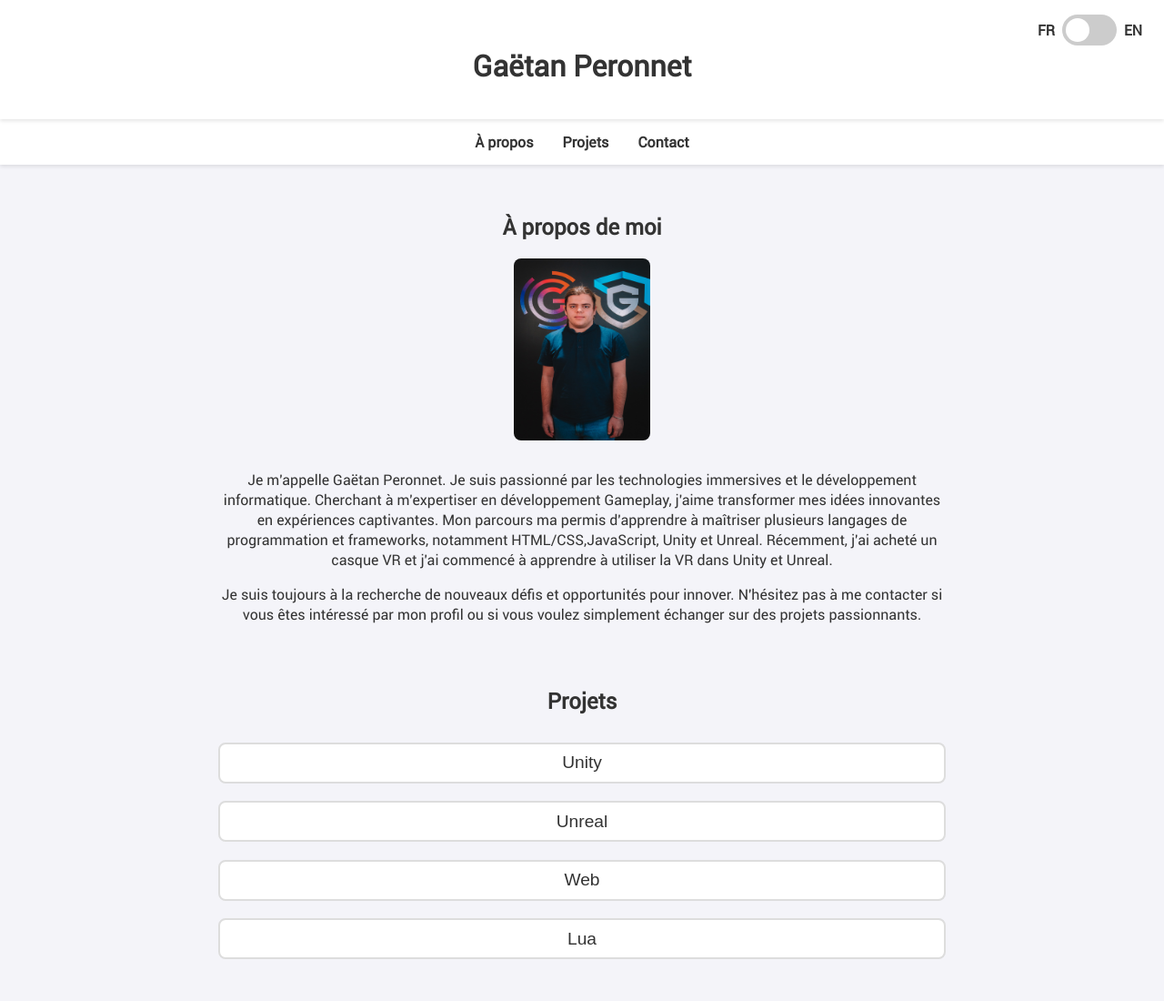
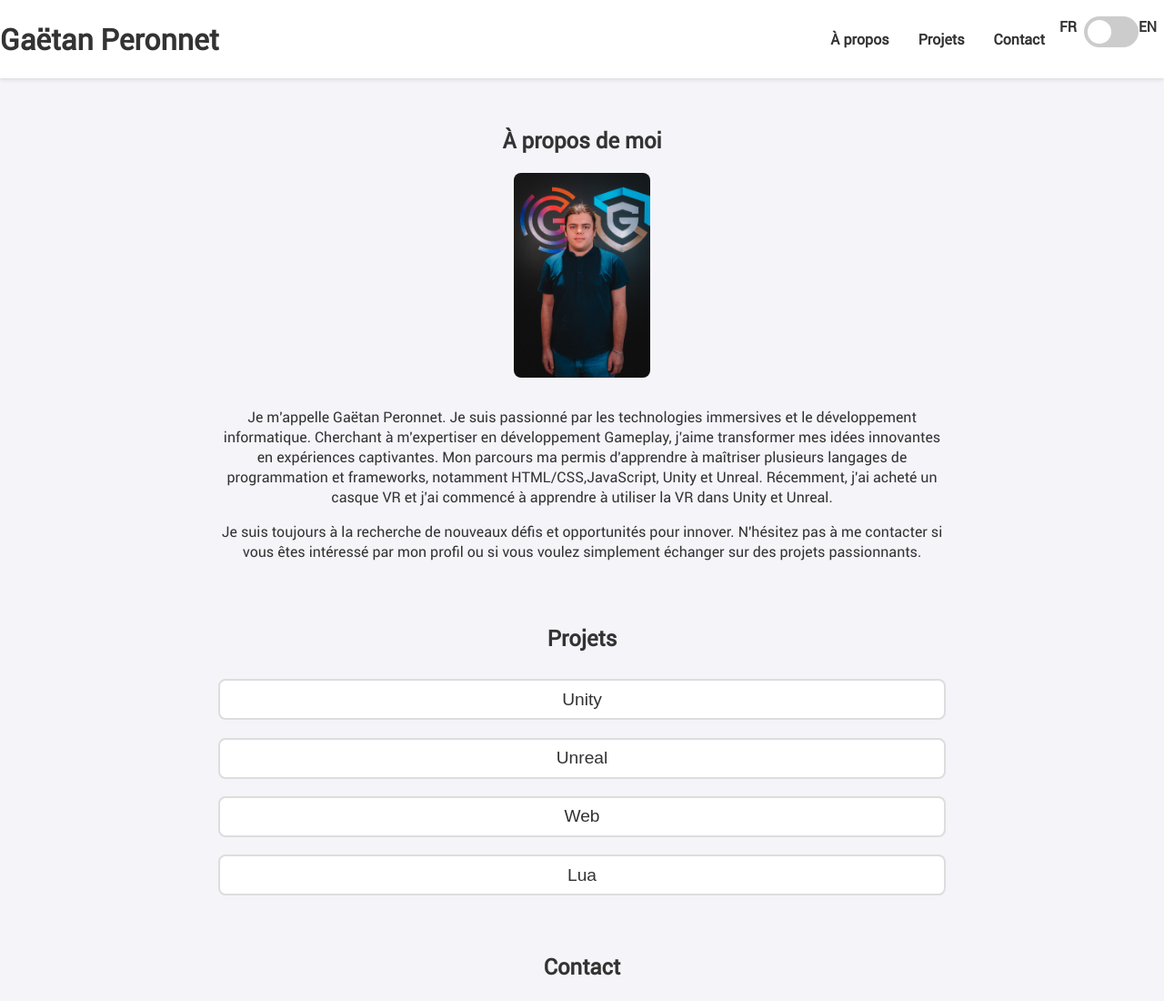
Before and after one commit to GaetanPe/Portfolio, a plain HTML site: page index.html in a window 1280 px wide. Shown: the top 1100 px of the page at 91% size. Drawn offline with Linux system fonts and the light colour scheme.

Commit message:
commencement du nettoyage du code

```diff
--- a/index.html
+++ b/index.html
@@ -13,20 +13,20 @@
         <div class="header-content">
             <h1>Gaëtan Peronnet</h1>
         </div>
-        <div class="language-switcher">
-            <span class="lang-label">FR</span>
+        <nav>
+        <a href="#about" data-lang-fr="À propos" data-lang-en="About">À propos</a>
+        <a href="#projects" data-lang-fr="Projets" data-lang-en="Projects">Projets</a>
+        <a href="#contact" data-lang-fr="Contact" data-lang-en="Contact">Contact</a>
+         <span class="lang-label">FR</span>
             <label class="switch">
                 <input type="checkbox" id="language-selector">
                 <span class="slider round"></span>
             </label>
             <span class="lang-label">EN</span>
-        </div>
+        </nav>
     </header>
-    <nav>
-        <a href="#about" data-lang-fr="À propos" data-lang-en="About">À propos</a>
-        <a href="#projects" data-lang-fr="Projets" data-lang-en="Projects">Projets</a>
-        <a href="#contact" data-lang-fr="Contact" data-lang-en="Contact">Contact</a>
-    </nav>
+
+
     <div class="container">
         <section id="about" class="section">
             <h2 data-lang-fr="À propos de moi" data-lang-en="About Me">À propos de moi</h2>
--- a/styles.css
+++ b/styles.css
@@ -18,39 +18,30 @@ body {
 }
 
 header {
+    display: flex;
+    justify-content: space-between;
+    align-items: center;
     background-color: #ffffff; /* Couleur claire pour le header */
     color: #333;
-    padding: 1em 0;
-    text-align: center;
     width: 100%;
-    position: relative;
     box-shadow: 0 2px 4px rgba(0, 0, 0, 0.1); /* Léger ombrage */
 }
 
 .header-content {
-    padding-top: 1%;
+
     display: flex;
     flex-direction: column;
     align-items: center;
 }
 
-.language-switcher {
-    position: absolute;
-    top: 1em;
-    right: 1em;
-    display: flex;
-    justify-content: center;
-    align-items: center;
-}
-
 .lang-label {
-    margin: 0 0.5em;
+    margin-right: 0.5em;
     font-weight: bold;
 }
 
 .switch {
     position: relative;
-    display: inline-block;
+
     width: 60px;
     height: 34px;
 }
@@ -94,12 +85,9 @@ input:checked + .slider:before {
 }
 
 nav {
-    background-color: #ffffff; /* Navigation claire */
+    background-color: #ffffff;
     overflow: hidden;
-    width: 100%;
     display: flex;
-    justify-content: center;
-    box-shadow: 0 2px 4px rgba(0, 0, 0, 0.1);
 }
 
 nav a {
@@ -144,7 +132,7 @@ h2 {
 .profile-photo {
     margin-bottom: 1em;
     width: 150px;
-    height: 200px;
+
     border-radius: 8px;
 }
 
```
